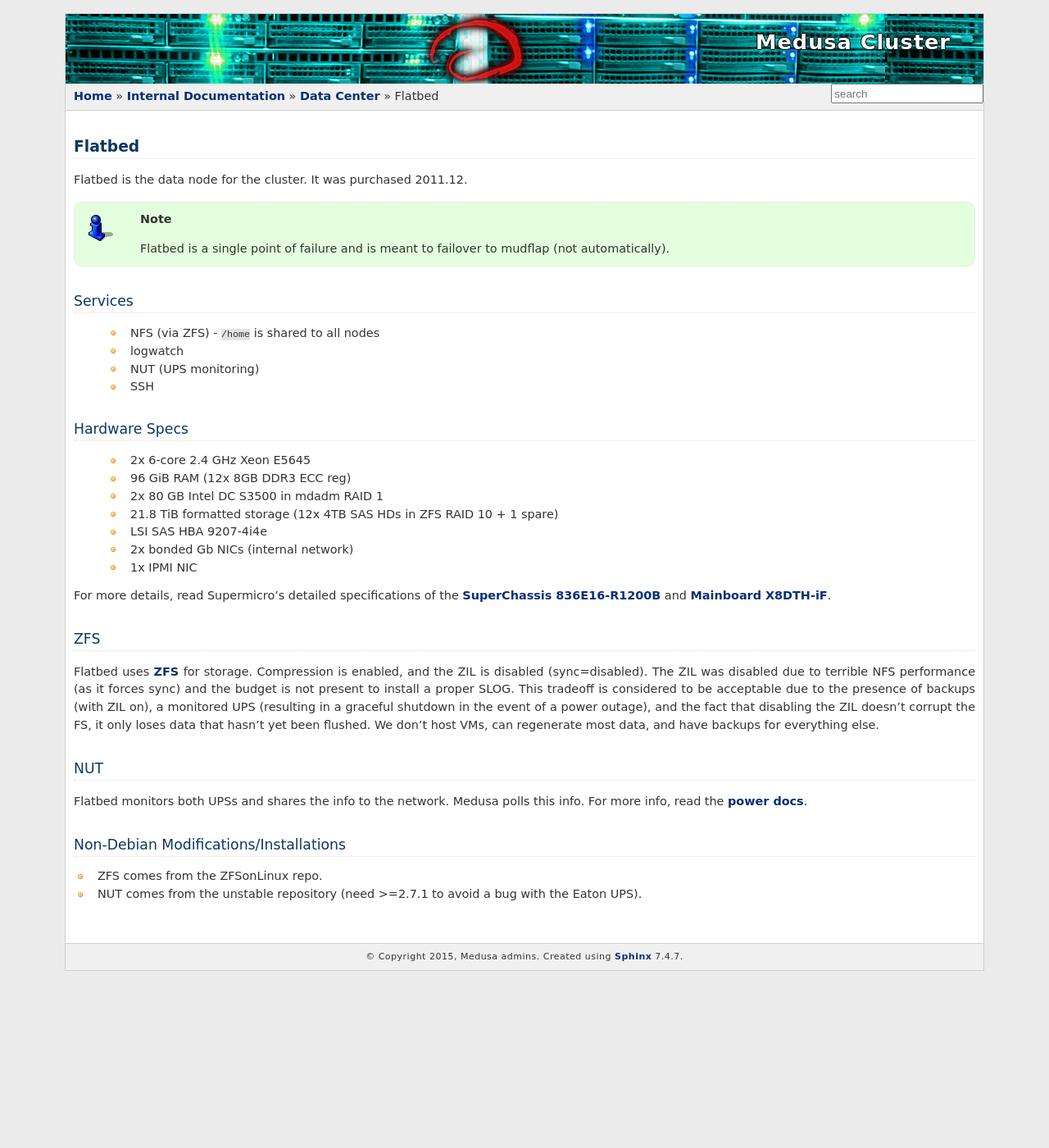
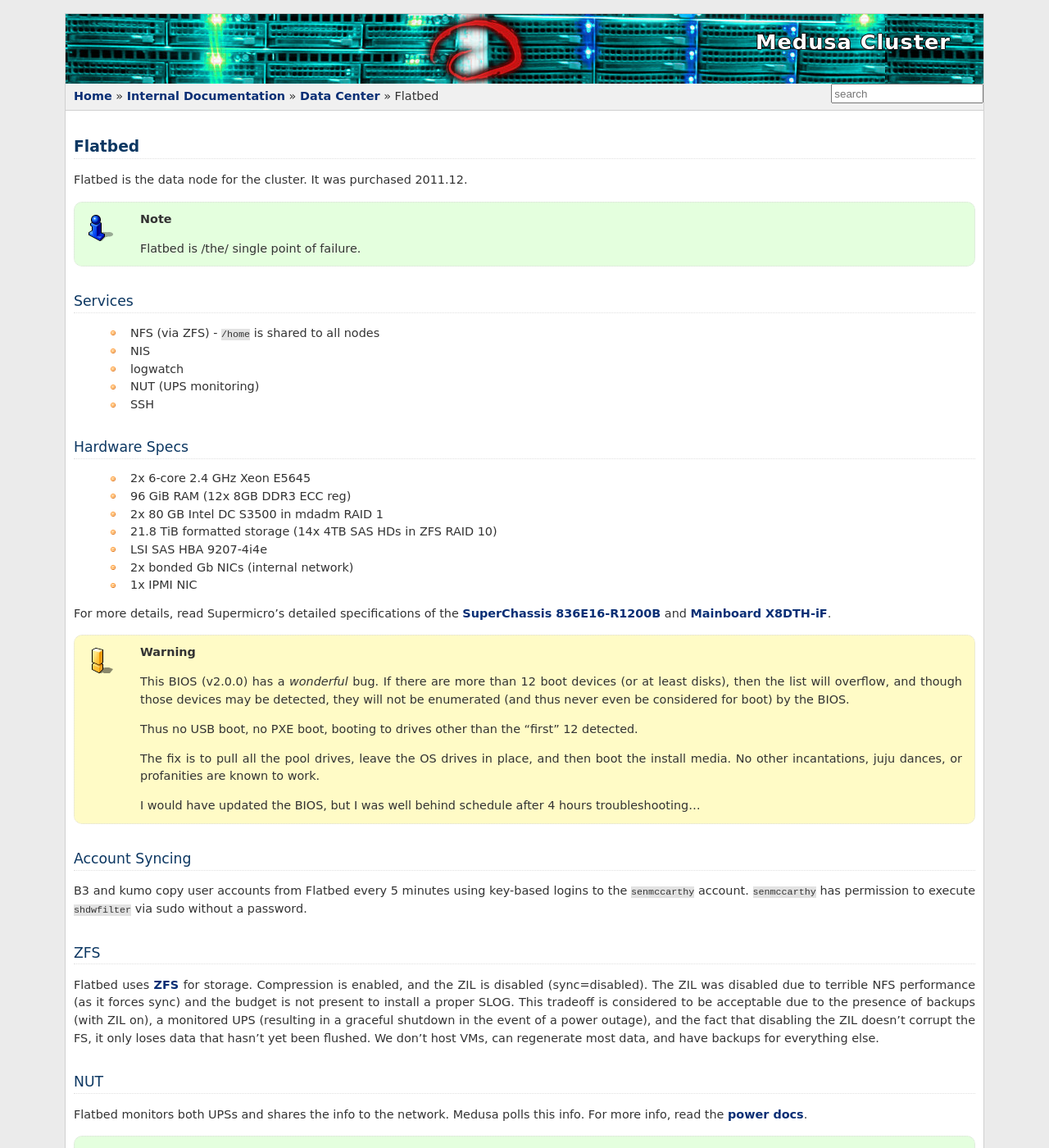
Before and after one commit to psychoinformatics-de/ipsy-docs, a Sphinx documentation site: the page built from source/internal/data_center/flatbed.rst, in a window 1280 px wide and 1400 px high. Shown: the whole window at 82% size. Built offline with Sphinx 7.4.7, drawn with Linux system fonts in a browser that asks for light colours; formulas are drawn with MathJax 3; pages that are not in the unit, such as notebooks, are missing from menus; some of the changed text lies outside the part shown.

Commit message:
Update docs with datacenter update

```diff
--- a/source/internal/data_center/flatbed.rst
+++ b/source/internal/data_center/flatbed.rst
@@ -6,12 +6,13 @@ Flatbed
 *******
 Flatbed is the data node for the cluster. It was purchased 2011.12.
 
-.. note:: Flatbed is a single point of failure and is meant to failover to mudflap (not automatically).
+.. note:: Flatbed is /the/ single point of failure.
 
 Services
 ========
 
  * NFS (via ZFS) - ``/home`` is shared to all nodes
+ * NIS
  * logwatch
  * NUT (UPS monitoring)
  * SSH
@@ -22,7 +23,7 @@ Hardware Specs
  * 2x 6-core 2.4 GHz Xeon E5645
  * 96 GiB RAM (12x 8GB DDR3 ECC reg)
  * 2x 80 GB Intel DC S3500 in mdadm RAID 1
- * 21.8 TiB formatted storage (12x 4TB SAS HDs in ZFS RAID 10 + 1 spare)
+ * 21.8 TiB formatted storage (14x 4TB SAS HDs in ZFS RAID 10)
  * LSI SAS HBA 9207-4i4e
  * 2x bonded Gb NICs (internal network)
  * 1x IPMI NIC
@@ -30,8 +31,30 @@ Hardware Specs
 For more details, read Supermicro's detailed specifications of the `SuperChassis 836E16-R1200B`_
 and `Mainboard X8DTH-iF`_.
 
+.. warning::
+  This BIOS (v2.0.0) has a *wonderful* bug. If there are more than 12 boot
+  devices (or at least disks), then the list will overflow, and though those
+  devices may be detected, they will not be enumerated (and thus never even be
+  considered for boot) by the BIOS.
+
+  Thus no USB boot, no PXE boot, booting to drives other than the "first" 12
+  detected.
+
+  The fix is to pull all the pool drives, leave the OS drives in place, and
+  then boot the install media. No other incantations, juju dances, or
+  profanities are known to work.
+
+  I would have updated the BIOS, but I was well behind schedule after 4 hours
+  troubleshooting...
+
 .. _SuperChassis 836E16-R1200B: http://www.supermicro.com/products/chassis/3u/836/sc836e16-r1200.cfm
 .. _Mainboard X8DTH-iF: http://www.supermicro.com/products/motherboard/qpi/5500/x8dth-if.cfm
+
+Account Syncing
+===============
+B3 and kumo copy user accounts from Flatbed every 5 minutes using key-based
+logins to the ``senmccarthy`` account. ``senmccarthy`` has permission to execute
+``shdwfilter`` via sudo without a password.
 
 ZFS
 ===
@@ -49,7 +72,10 @@ NUT
 Flatbed monitors both UPSs and shares the info to the network. Medusa polls
 this info. For more info, read the `power docs <./power>`_.
 
+.. note::
+  The network UPS is monitored via a serial port, and thus the ``nut`` user
+  needs to be a member of the ``dialout`` group.
+
 Non-Debian Modifications/Installations
 ======================================
 * ZFS comes from the ZFSonLinux repo.
-* NUT comes from the unstable repository (need >=2.7.1 to avoid a bug with the Eaton UPS).
--- a/source/internal/data_center/mudflap.rst
+++ b/source/internal/data_center/mudflap.rst
@@ -25,7 +25,7 @@ Mudflap is a 1U server connected to two external 2U disk arrays.
 
  * 4x 8-core 2.6 GHz Opteron 6212
  * 512 GiB RAM (32x 16GB DDR3 ECC reg)
- * 21.8 TiB formatted storage (18x 2TB and 4x 4TB SAS HDs in ZFS RAID 10 + 1 2TB spare)
+ * 21.8 TiB formatted storage (18x 2TB and 6x 4TB SAS HDs in ZFS RAID 10)
  * LSI HBA 9212-4i4e 6GB/s SAS Controller
  * 2x bonded Gb NICs (internal network)
  * 1x IPMI NIC
```
Also changed, not shown: source/internal/data_center/medusa.rst (+9 -16 lines), source/internal/preseeding.rst (+14 -12 lines).
